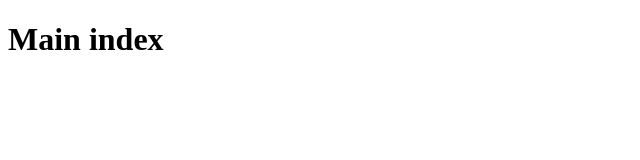
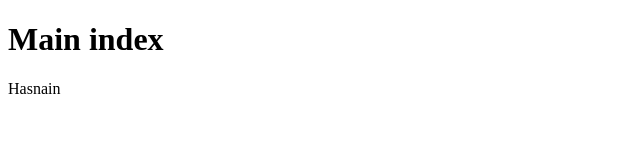
Before and after one commit to Hasnain74-design/firstRepo, a plain HTML site: page index.html in a window 1280 px wide. Shown: the full height of the page, 0-640 px from the left. Drawn offline with Linux system fonts and the light colour scheme.

Commit message:
Update index.html

```diff
--- a/index.html
+++ b/index.html
@@ -7,5 +7,6 @@
 </head>
 <body>
     <h1>Main index</h1>
+    <p>Hasnain</p>
 </body>
 </html>
```
